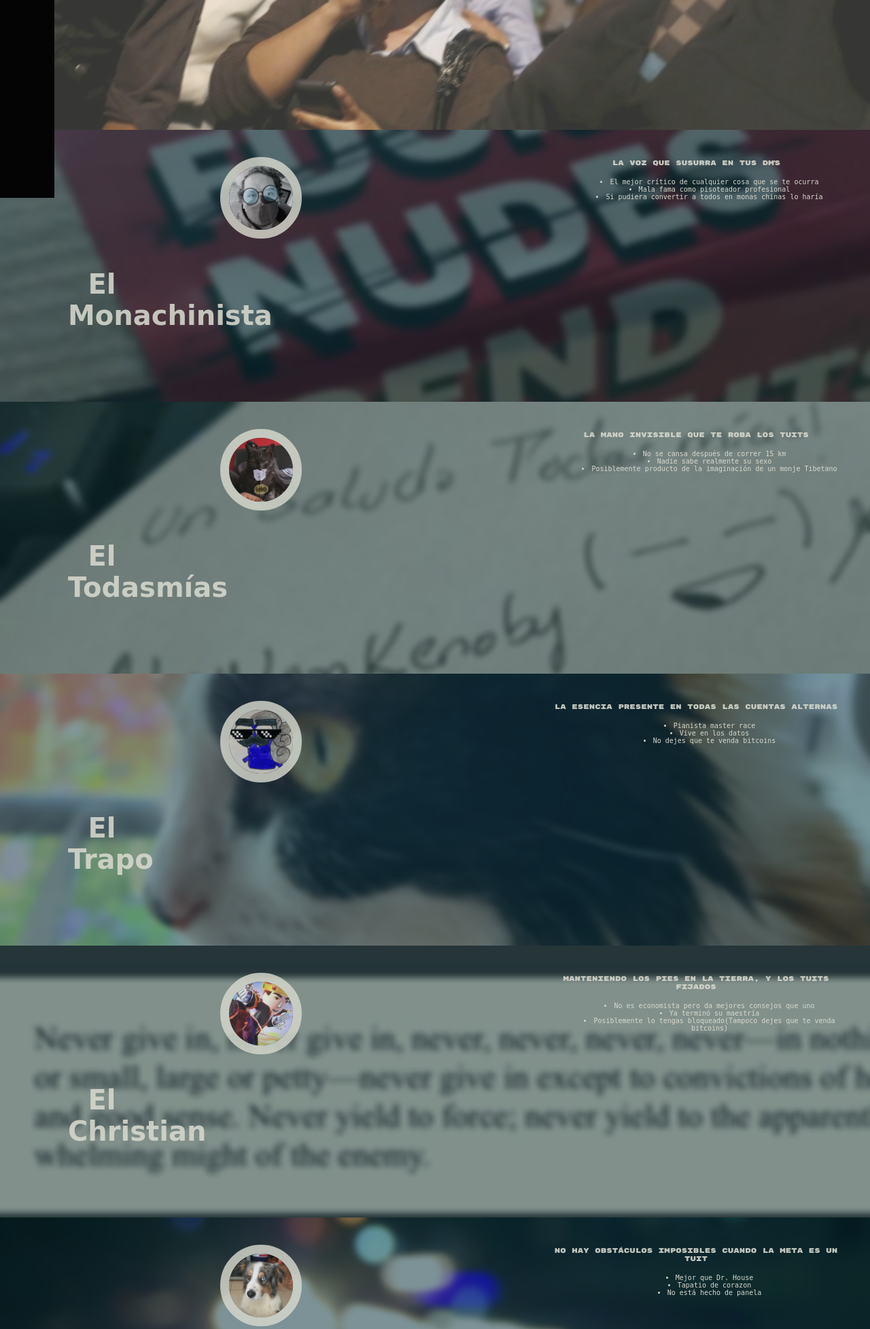
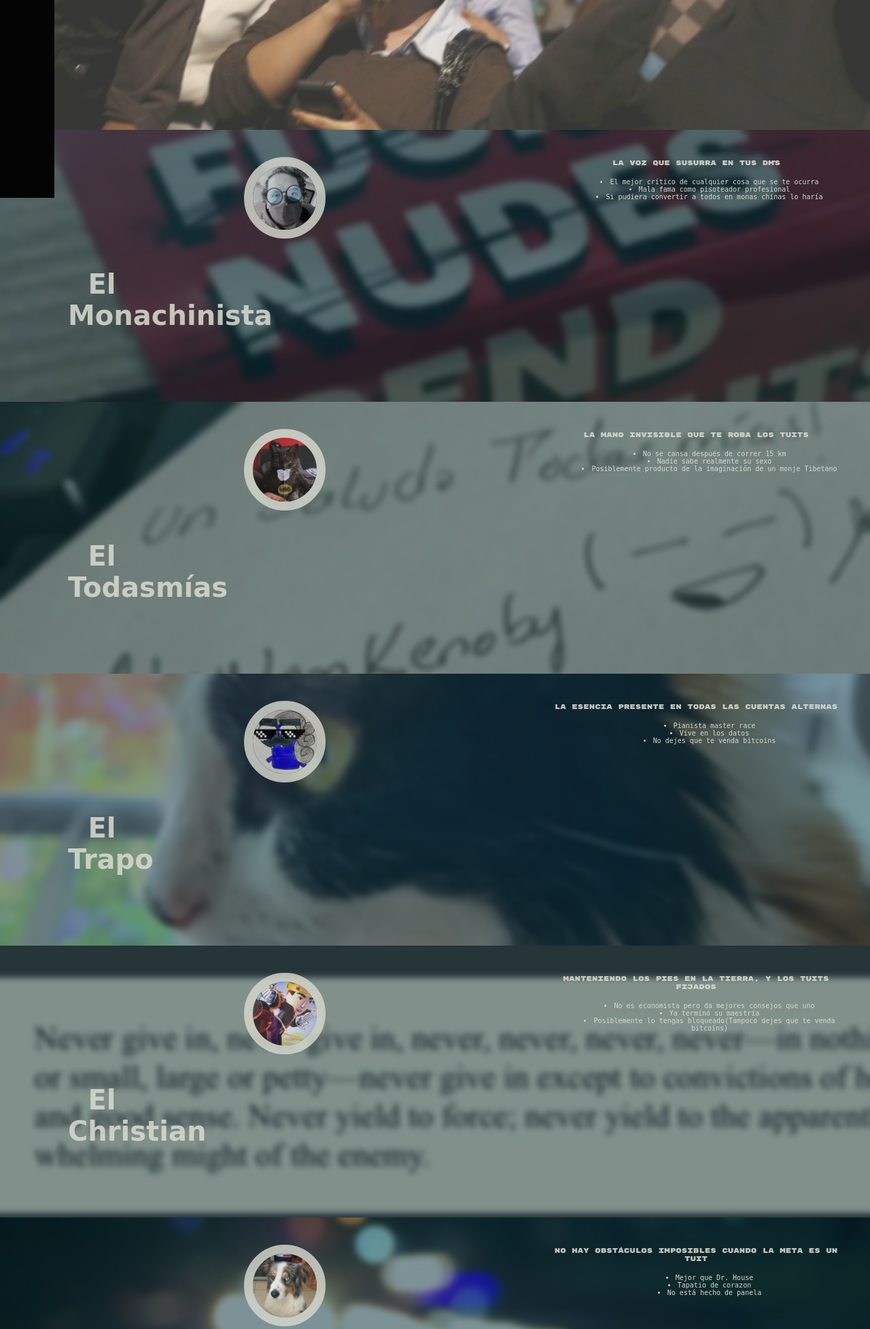
Before and after one commit to cloudofuniverse/csspractice-codecademy, a PHP site: page / in a window 1280 px wide. Shown: the part 509-2464 px from the top of the page at 68% size. Run offline with PHP 8.4, Linux system fonts and the light colour scheme; some web fonts are replaced.

Commit message:
Design changes v.3

```diff
--- a/resources/style/style.css
+++ b/resources/style/style.css
@@ -200,6 +200,7 @@ img {
 }
 
 #profp {
+    margin-left: 70px;
     opacity: 82%;
     border:#D7D9CE solid 13px;
 }
```
